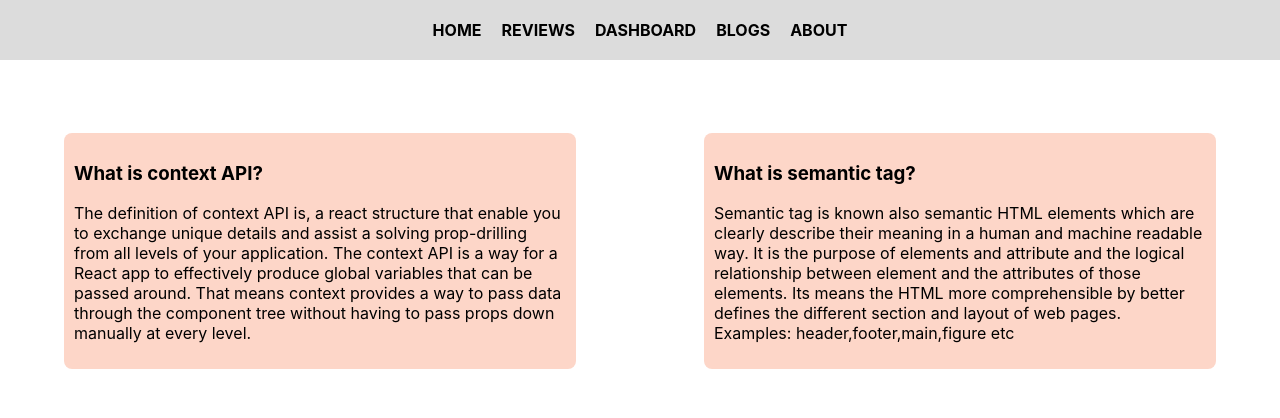
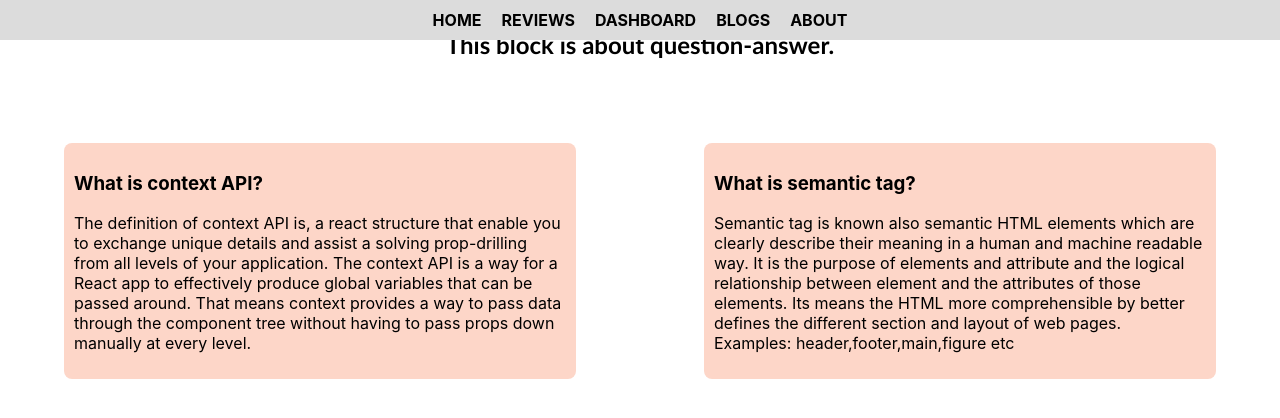
Before and after one commit to shahin7333/Good_Food, a React (Create React App) app: page /blogs in a window 1280 px wide. Shown: the top 418 px of the page. Built offline with nearby package versions, Linux system fonts and the light colour scheme.

Commit message:
margin change again

```diff
--- a/src/Component/Blogs/Blogs.css
+++ b/src/Component/Blogs/Blogs.css
@@ -1,7 +1,7 @@
 .ans-ques-container h2 {
     text-align: center;
     font-family: 'Trebuchet MS', 'Lucida Sans Unicode', 'Lucida Grande', 'Lucida Sans', Arial, sans-serif;
-    margin-top: 20px;
+    margin-top: 30px;
 }
 
 
--- a/src/Component/Header/Header.css
+++ b/src/Component/Header/Header.css
@@ -8,7 +8,7 @@
 .nav-link {
     text-align: center;
     /* background-color: #CC0000; */
-    padding: 20px;
+    padding: 10px;
 
 }
 
--- a/src/Component/Home/Home.css
+++ b/src/Component/Home/Home.css
@@ -6,7 +6,7 @@
 
 .page-title {
     margin-left: 50px;
-    margin-top: 20px;
+    margin-top: 30px;
 }
 
 .good-food {
```
